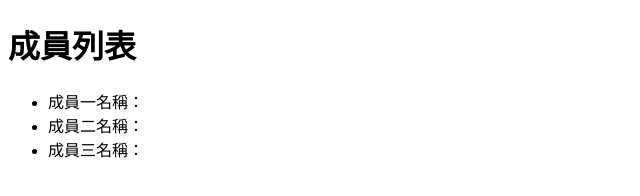
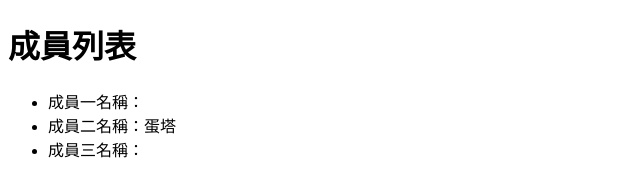
Before and after one commit to osncode/1108, a plain HTML site: page index.html in a window 1280 px wide. Shown: the full height of the page, 0-640 px from the left. Drawn offline with Linux system fonts and the light colour scheme.

Commit message:
新增成員b

```diff
--- a/index.html
+++ b/index.html
@@ -1,15 +1,15 @@
 <!DOCTYPE html>
 <html lang="en">
     <head>
-    <meta charset="UTF-8">
-    <meta name="viewport" content="width=device-width, initial-scale=1.0">
+        <meta charset="UTF-8" />
+        <meta name="viewport" content="width=device-width, initial-scale=1.0" />
         <title>Document</title>
     </head>
     <body>
         <h1>成員列表</h1>
         <ul>
             <li>成員一名稱：</li>
-        <li>成員二名稱：</li>
+            <li>成員二名稱：蛋塔</li>
             <li>成員三名稱：</li>
         </ul>
     </body>
```
Lines whose indentation alone changed are shown as unchanged.
